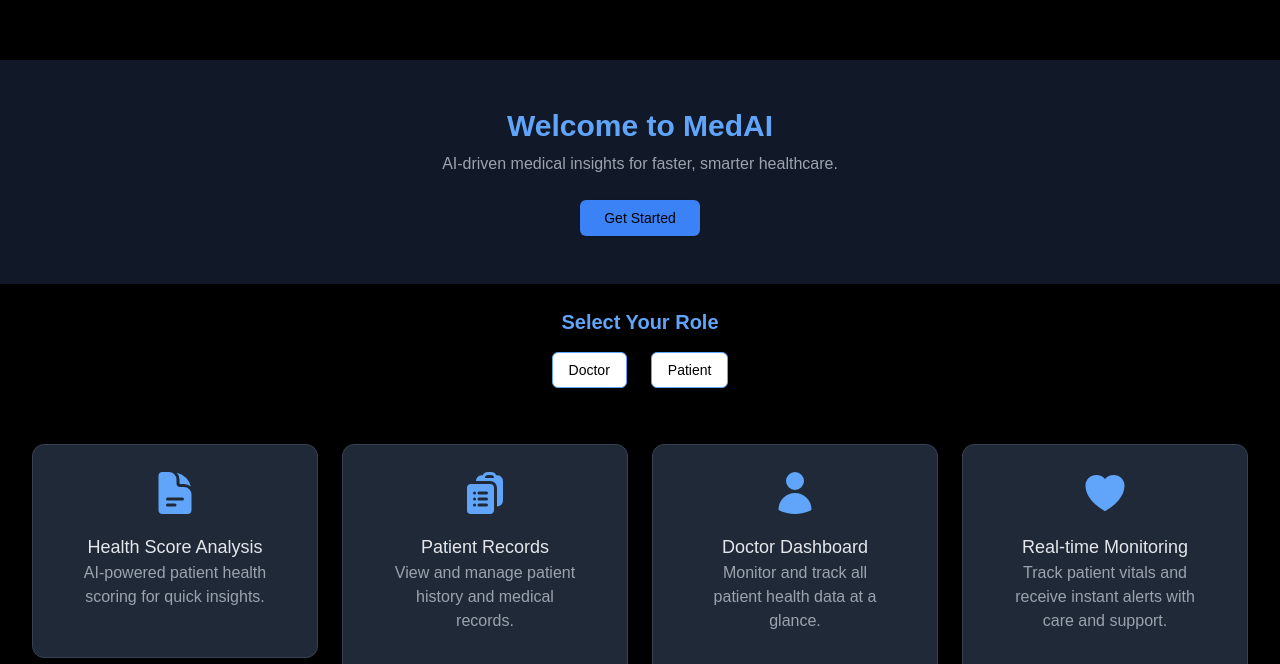
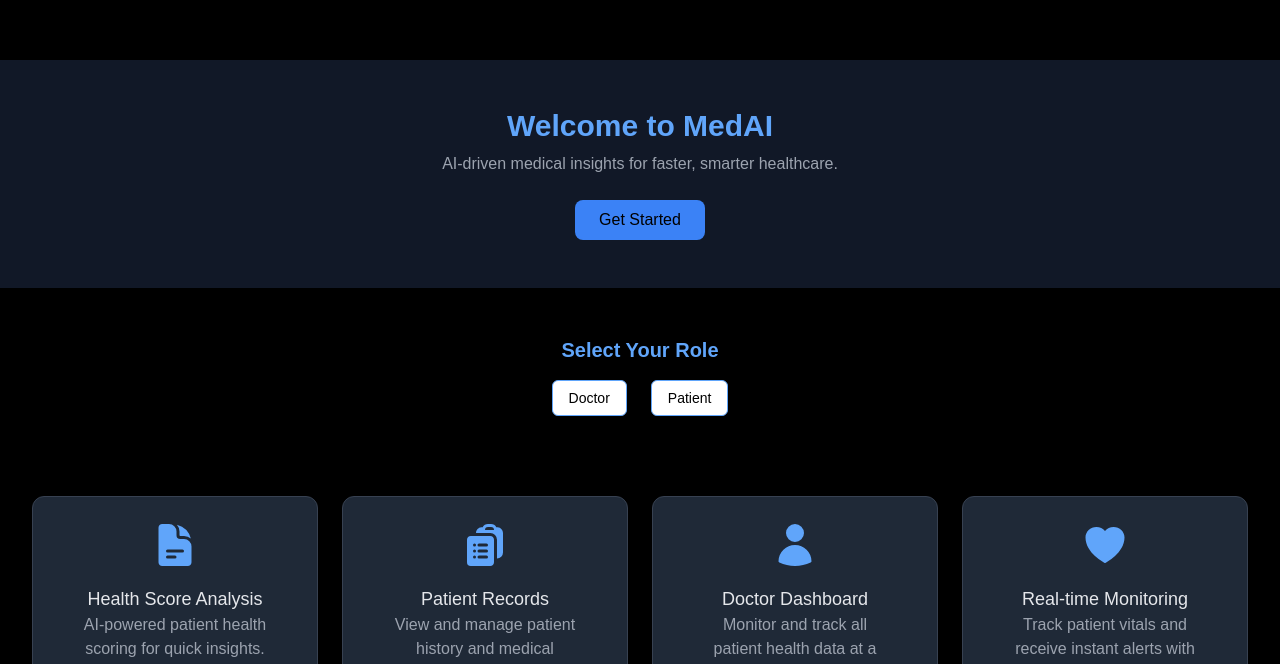
Before and after one commit to sidty13/Hackathon-Frontend, a Next.js app in the folder project/: page / in a window 1280 px wide. Shown: the part 648-1312 px from the top of the page. Built offline with nearby package versions, Linux system fonts and the light colour scheme.

Commit message:
scroll added

```diff
--- a/project/app/page.tsx
+++ b/project/app/page.tsx
@@ -1,5 +1,5 @@
 "use client";
-import React, { useState } from "react";
+import React, { useRef, useState } from "react";
 import Link from "next/link";
 import "@/app/globals.css";
 import { Button } from "@/components/ui/button";
@@ -57,6 +57,7 @@ const Navbar = () => {
   );
 };
 
+
 const SparklesPreview = () => {
   return (
     <div className="h-[40rem] w-full bg-black flex flex-col items-center justify-center overflow-hidden rounded-md">
@@ -87,14 +88,13 @@ const SparklesPreview = () => {
   );
 };
 
-const features = [
-  { title: "Health Score Analysis", icon: DocumentTextIcon, description: "AI-powered patient health scoring for quick insights.", link: "/health-score" },
-  { title: "Patient Records", icon: ClipboardDocumentListIcon, description: "View and manage patient history and medical records.", link: "/patients" },
-  { title: "Doctor Dashboard", icon: UserIcon, description: "Monitor and track all patient health data at a glance.", link: "/dashboard" },
-  { title: "Real-time Monitoring", icon: HeartIcon, description: "Track patient vitals and receive instant alerts with care and support.", link: "/monitoring" },
-];
+const WelcomePage = () => {
+  const nextSectionRef = useRef<HTMLDivElement>(null);
 
-const WelcomePage = () => {
+  const scrollToNextSection = () => {
+    nextSectionRef.current?.scrollIntoView({ behavior: "smooth" });
+  };
+
   return (
     <div className="bg-black text-white min-h-screen">
       <Navbar />
@@ -103,12 +103,17 @@ const WelcomePage = () => {
         <h2 className="text-3xl font-semibold text-blue-400">Welcome to MedAI</h2>
         <p className="text-gray-400 mt-2">AI-driven medical insights for faster, smarter healthcare.</p>
         <div className="mt-6">
-          <Link href="/choose-role">
-            <Button className="bg-blue-500 text-black px-6 py-2 hover:bg-blue-400">Get Started</Button>
-          </Link>
+          <button
+            onClick={scrollToNextSection}
+            className="bg-blue-500 text-black px-6 py-2 hover:bg-blue-400 rounded-lg"
+          >
+            Get Started
+          </button>
         </div>
       </header>
-      <section className="text-center py-6 bg-black">
+
+      {/* Choose Role Section */}
+      <section ref={nextSectionRef} className="text-center py-12 bg-black">
         <h3 className="text-xl font-semibold text-blue-400">Select Your Role</h3>
         <div className="flex justify-center space-x-6 mt-4">
           <Link href="/doctor">
@@ -123,8 +128,15 @@ const WelcomePage = () => {
           </Link>
         </div>
       </section>
+
+      {/* Features Section */}
       <section className="grid grid-cols-1 md:grid-cols-4 gap-6 p-8">
-        {features.map(({ title, icon: Icon, description, link }) => (
+        {[
+          { title: "Health Score Analysis", icon: DocumentTextIcon, description: "AI-powered patient health scoring for quick insights.", link: "/health-score" },
+          { title: "Patient Records", icon: ClipboardDocumentListIcon, description: "View and manage patient history and medical records.", link: "/patients" },
+          { title: "Doctor Dashboard", icon: UserIcon, description: "Monitor and track all patient health data at a glance.", link: "/dashboard" },
+          { title: "Real-time Monitoring", icon: HeartIcon, description: "Track patient vitals and receive instant alerts with care and support.", link: "/monitoring" },
+        ].map(({ title, icon: Icon, description, link }) => (
           <Link key={title} href={link}>
             <Card className="p-6 cursor-pointer hover:shadow-lg transition bg-gray-800 border border-gray-700">
               <CardContent className="flex flex-col items-center">
```
